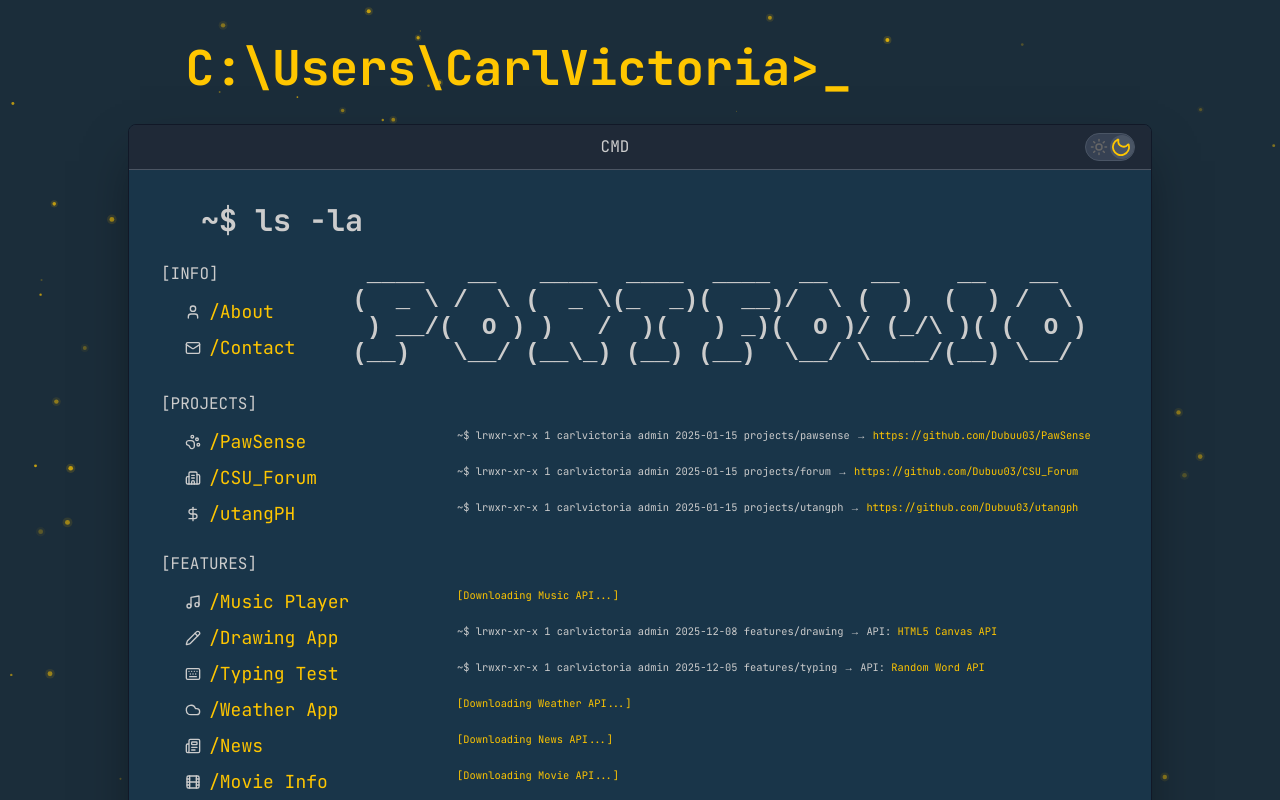
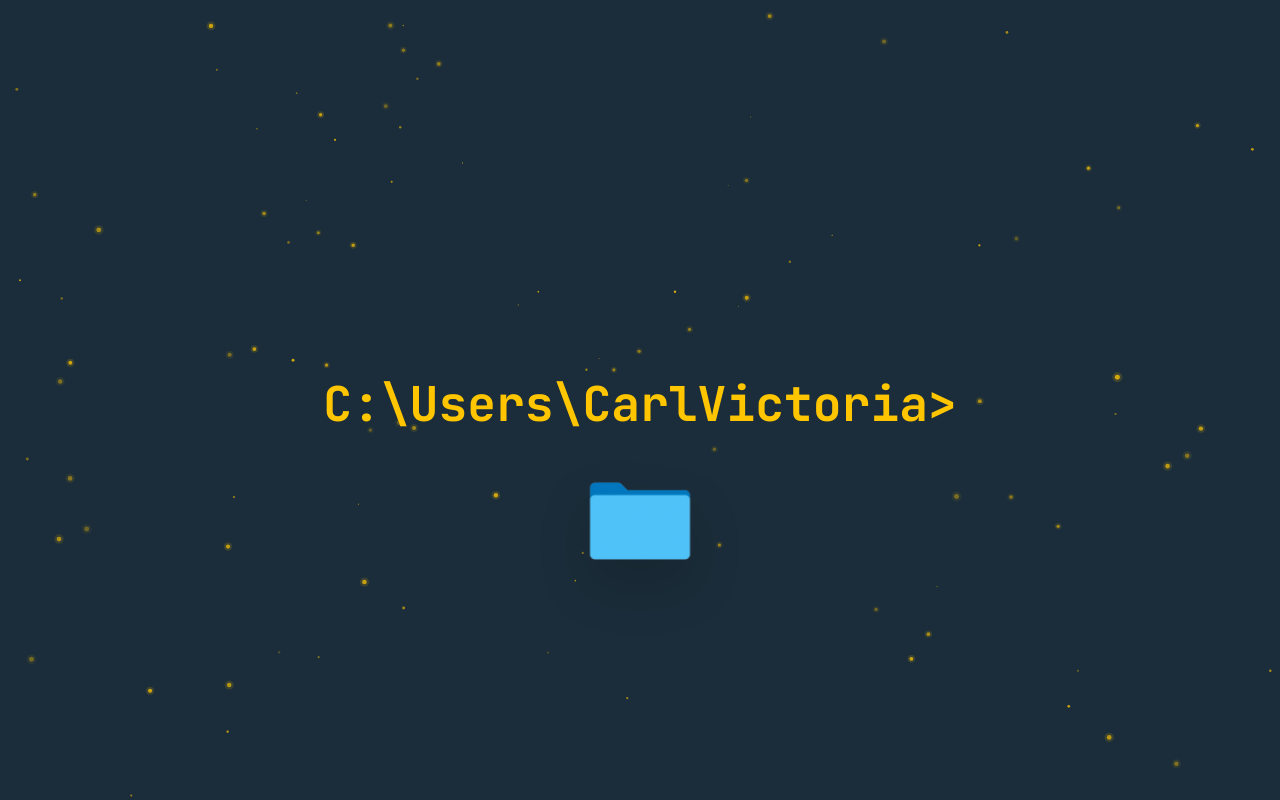
Before and after one commit to carlvictoria/carlvictoria-portfolio, a Next.js app: page / in a window 1280 px wide. Shown: the top 800 px of the page. Built offline with nearby package versions, Linux system fonts and the light colour scheme.

Commit message:
with folder

```diff
--- a/src/components/GreetingAnimation.tsx
+++ b/src/components/GreetingAnimation.tsx
@@ -3,11 +3,14 @@
 import { useState, useEffect } from 'react';
 import ContentBox from './ContentBox';
 import FloatingStars from './FloatingStars';
+import Image from 'next/image';
+import folderIcon from '@/assets/folder.png';
 
 export default function GreetingAnimation({ isDarkMode }: { isDarkMode: boolean }) {
   const [displayText, setDisplayText] = useState('');
   const [showFinal, setShowFinal] = useState(false);
   const [typedText, setTypedText] = useState('');
+  const [showFolder, setShowFolder] = useState(false);
   const [moveToLeft, setMoveToLeft] = useState(false);
   const [moveToTop, setMoveToTop] = useState(false);
   const [currentTheme, setCurrentTheme] = useState(isDarkMode);
@@ -15,6 +18,11 @@ export default function GreetingAnimation({ isDarkMode }: { isDarkMode: boolean
   useEffect(() => {
     setCurrentTheme(isDarkMode);
   }, [isDarkMode]);
+
+  const handleFolderClick = () => {
+    setMoveToLeft(true);
+    setTimeout(() => setMoveToTop(true), 1000);
+  };
 
   useEffect(() => {
     const greetings = [
@@ -49,9 +57,8 @@ export default function GreetingAnimation({ isDarkMode }: { isDarkMode: boolean
               } else {
                 clearInterval(typingInterval);
                 setTimeout(() => {
-                  setMoveToLeft(true);
-                  setTimeout(() => setMoveToTop(true), 1000);
-                }, 100);
+                  setShowFolder(true);
+                }, 300);
               }
             }, 100);
           }, 50);
@@ -83,9 +90,25 @@ export default function GreetingAnimation({ isDarkMode }: { isDarkMode: boolean
         }}
       >
         <span>{showFinal ? <>{typedText}</> : displayText}</span>
-        {showFinal && typedText === 'C:\\Users\\CarlVictoria>' && <span className="blinking-cursor" style={{ color: currentTheme ? 'var(--title-color)' : 'var(--title-color-l)', transition: 'color 0.3s ease' }}>_</span>}
+        {showFinal && typedText === 'C:\\Users\\CarlVictoria>' && !showFolder && <span className="blinking-cursor" style={{ color: currentTheme ? 'var(--title-color)' : 'var(--title-color-l)', transition: 'color 0.3s ease' }}>_</span>}
       </h1>
-      {showFinal && typedText === 'C:\\Users\\CarlVictoria>' && (
+
+      {showFolder && !moveToTop && (
+        <div
+          className="mt-8 cursor-pointer transition-all duration-300 hover:scale-110 animate-fade-in"
+          onClick={handleFolderClick}
+        >
+          <Image
+            src={folderIcon}
+            alt="Open Portfolio"
+            width={120}
+            height={120}
+            className="drop-shadow-2xl"
+          />
+        </div>
+      )}
+
+      {showFinal && typedText === 'C:\\Users\\CarlVictoria>' && moveToTop && (
         <div className="animate-fade-in">
           <ContentBox onThemeChange={setCurrentTheme} />
         </div>
```
